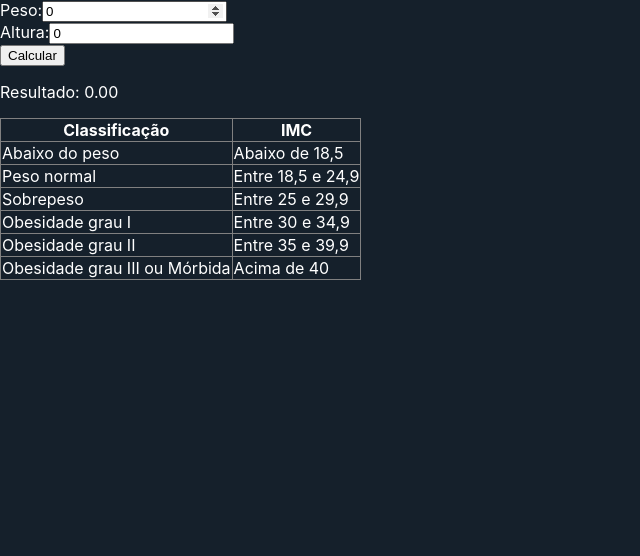
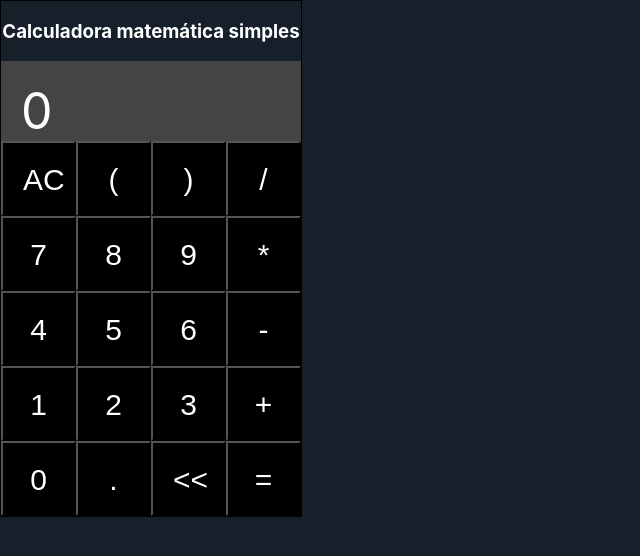
Before and after one commit to viniciustixu/CursoReactCFB, a React (Create React App) app in the folder my-app/: page / in a window 1280 px wide. Shown: the top 556 px of the page, without its empty margins (0-640 px from the left). Built offline with nearby package versions, Linux system fonts and the light colour scheme.

Commit message:
Calculadora em React

```diff
--- a/my-app/src/App.js
+++ b/my-app/src/App.js
@@ -1,23 +1,162 @@
 import React, { useState } from 'react';
 import logo from './logo.svg';
 import './App.css';
-import TabelaIMC from './Components/TabelaIMC';
-import Fpeso from './Components/Fpeso';
-import Faltura from './Components/Faltura';
-import Fcalcular from './Components/Fcalcular';
+
+
+// TO DO
+// Impedir mais de um operador na calculadora
+// impedir colocar mais um ponto em um numero que já tenha ponto
+
 
 function App() {
 
-  const [peso, setPeso] = useState(0);
-  const [altura, setAltura] = useState(0);
-  const [reultado, setResultado] = useState(0);
+  const [valorTela, setValorTela] = useState('');
+  const [resultado, setResultado] = useState(0);
+  const [acumulador, setAcumulador] = useState(0);
+  const [operado, setOperado] = useState(false);
+
+
+  //COMPONENTES
+  const Tela = (valor, res) => {
+    return (
+      <div style={cssTela}>
+        <span style={cssTelaOperado}>{valor}</span>
+        <span style={cssTelaRes}>{res}</span>
+      </div>
+    );
+  };
+
+  const Btn = (label, onClick) => {
+    return (
+      <button style={cssBtn} onClick={onClick}>{label}</button>
+    );
+  };
+
+  //FUNCOES
+  const addDigitoTela = (d) => {
+    if ((d == '+' || d == '-' || d == '*' || d == '/') && operado) {
+      console.log("+-*/");
+      setOperado(false);
+      setValorTela(resultado + d);
+      return;
+    } if (operado) {
+      setValorTela(d);
+      setOperado(false);
+      return;
+    }
+    const valorDigitadoTela = valorTela + d;
+    setValorTela(valorDigitadoTela);
+  };
+
+  const limparMemoria = () => {
+    setOperado(false);
+    setValorTela('');
+    setResultado(0);
+    setAcumulador(0);
+    return;
+  };
+
+  const operacao = (oper) => {
+    if (oper == 'bs') {
+      let vtela = valorTela;
+      vtela = vtela.substring(0, (vtela.length - 1));
+      setValorTela(vtela);
+      setOperado(false);
+      return;
+    }
+
+    try {
+      const r = eval(valorTela); //Cálculo
+      setAcumulador(r);
+      setResultado(r);
+      setOperado(true);
+    } catch {
+      setResultado('error');
+    }
+  };
+
+
+
+
+  //ESTILOS
+  const cssContainer = {
+    display: 'flex',
+    justifyContent: 'flex-start',
+    alignItems: 'center',
+    flexDirection: 'column',
+    width: 300,
+    border: '1px solid black'
+  };
+
+  const cssBotoes = {
+    flexDirection: 'row',
+    flexWrap: 'wrap',
+  };
+
+  const cssTela = {
+    display: 'flex',
+    paddingLeft: 20,
+    paddingRight: 20,
+    justifyContent: 'center',
+    alignItems: 'flex-start',
+    backgroundColor: '#444',
+    flexDirection: 'column',
+    width: '260px'
+  };
+
+  const cssTelaOperado = {
+    fontSize: 25,
+    color: '#fff',
+    height: 20
+  };
+
+  const cssTelaRes = {
+    fontSize: 50,
+    color: '#fff',
+  };
+
+  const cssBtn = {
+    color: 'white',
+    fontSize: 30,
+    height: 75,
+    width: 75,
+    padding: 20,
+    backgroundColor: '#000',
+    borderColor: '#000',
+    textAlign: 'center',
+    outline: 'none'
+  };
+
+
 
   return (
     <>
-      <Fpeso peso={peso} setPeso={setPeso} />
-      <Faltura altura={altura} setAltura={setAltura} />
-      <Fcalcular peso={peso} altura={altura} setResultado={setResultado} />
-      <TabelaIMC />
+      <div style={cssContainer}>
+        <h3>Calculadora matemática simples</h3>
+        {Tela(valorTela, resultado)}
+        <div style={cssBotoes}>
+          {Btn('AC', limparMemoria)}
+          {Btn('(', () => addDigitoTela('('))}
+          {Btn(')', () => addDigitoTela(')'))}
+          {Btn('/', () => addDigitoTela('/'))}
+          {Btn('7', () => addDigitoTela('7'))}
+          {Btn('8', () => addDigitoTela('8'))}
+          {Btn('9', () => addDigitoTela('9'))}
+          {Btn('*', () => addDigitoTela('*'))}
+          {Btn('4', () => addDigitoTela('4'))}
+          {Btn('5', () => addDigitoTela('5'))}
+          {Btn('6', () => addDigitoTela('6'))}
+          {Btn('-', () => addDigitoTela('-'))}
+          {Btn('1', () => addDigitoTela('1'))}
+          {Btn('2', () => addDigitoTela('2'))}
+          {Btn('3', () => addDigitoTela('3'))}
+          {Btn('+', () => addDigitoTela('+'))}
+          {Btn('0', () => addDigitoTela('0'))}
+          {Btn('.', () => addDigitoTela('.'))}
+          {Btn('<<', () => operacao('bs'))}
+          {Btn('=', () => operacao('='))}
+        </div>
+      </div>
     </>
   );
 };
```
